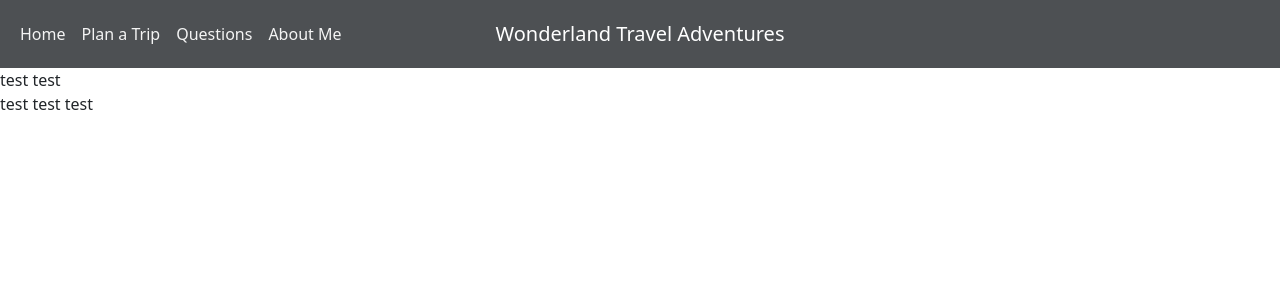
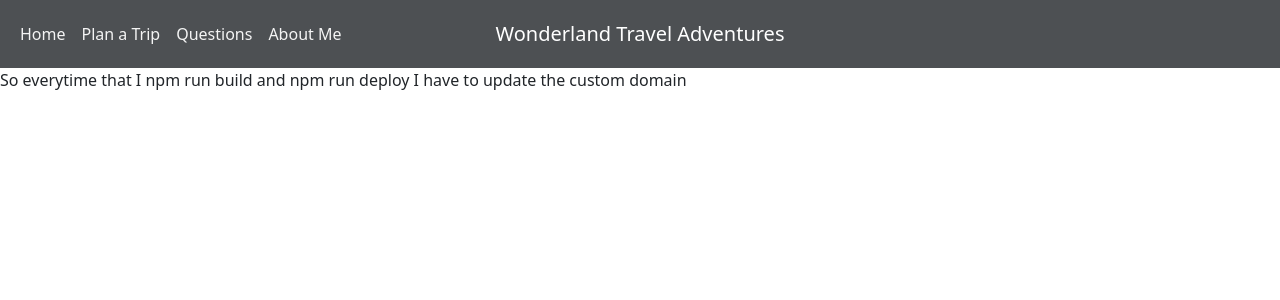
Before and after one commit to Marlin-Reams/wonderland-travel-adventures, a React (Create React App) app: page / in a window 1280 px wide. Shown: the top 300 px of the page. Built offline with nearby package versions, Linux system fonts and the light colour scheme.

Commit message:
final test to move forward

```diff
--- a/src/App.js
+++ b/src/App.js
@@ -4,8 +4,7 @@ function App() {
   return (
     <div className="App">
       <Navbar />
-      test test <br/>
-      test test test
+      So everytime that I npm run build and npm run deploy I have to update the custom domain
     </div>
   );
 }
```
